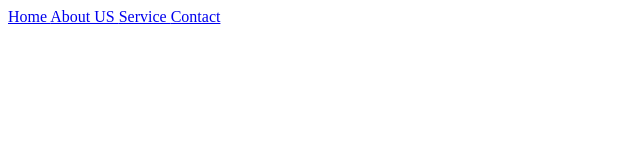
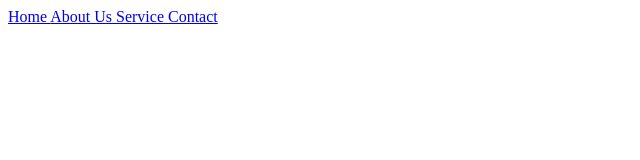
Before and after one commit to shahadat015/test-git, a plain HTML site: page index.html in a window 1280 px wide. Shown: the full height of the page, 0-640 px from the left. Drawn offline with Linux system fonts and the light colour scheme.

Commit message:
about to about us

```diff
--- a/index.html
+++ b/index.html
@@ -7,7 +7,7 @@
 </head>
 <body>
     <a href="index.html">Home</h1>
-    <a href="index.html">About US</h1>
+    <a href="index.html">About Us</h1>
     <a href="index.html">Service</h1>
     <a href="index.html">Contact</h1>
 </body>
```
